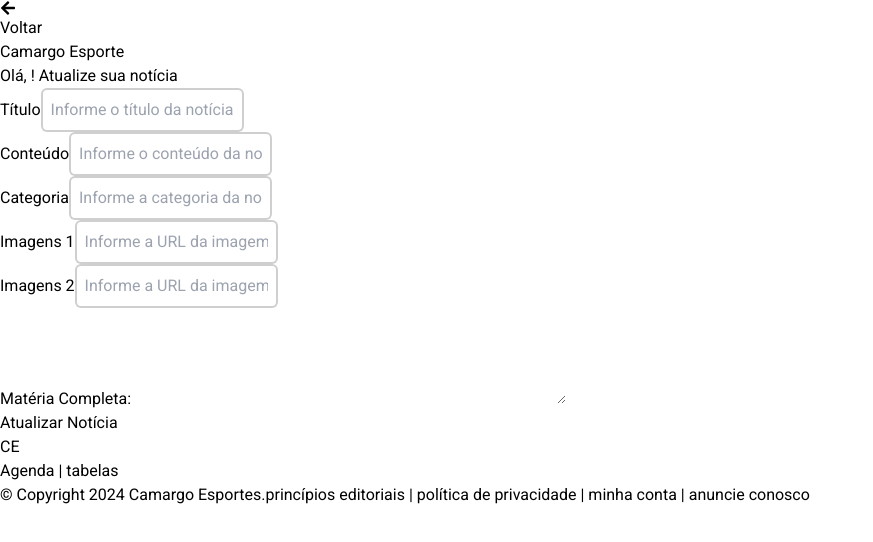
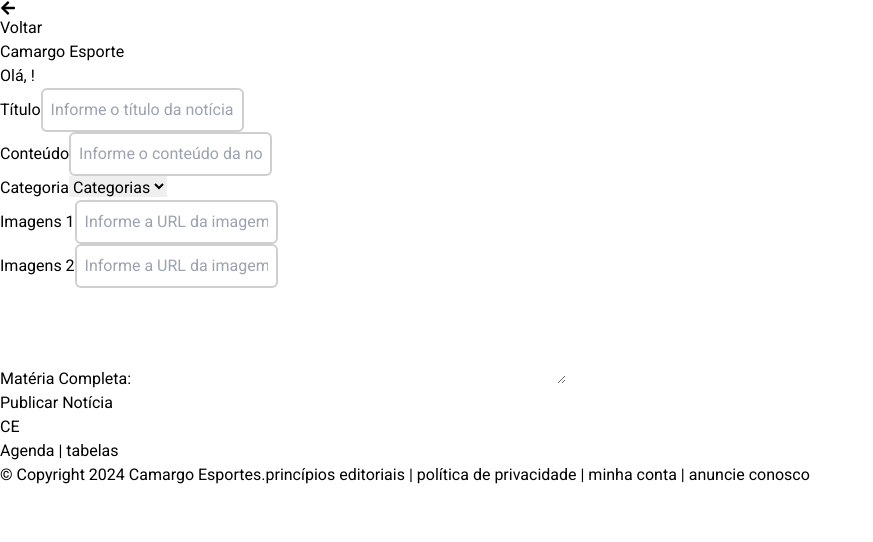
Before and after one commit to Lucas-SousaS/CE-Camargo-Esportes, a React (Vite) app in the folder Front-end/Camargo Esportes/: page /editnews/1 in a window 1280 px wide. Shown: the top 542 px of the page, without its empty margins (0-873 px from the left). Built offline with nearby package versions, Linux system fonts and the light colour scheme; no server answers.

Commit message:
feat: validations in news update

```diff
--- a/Front-end/Camargo Esportes/src/Pages/EditNews/EditNews.jsx
+++ b/Front-end/Camargo Esportes/src/Pages/EditNews/EditNews.jsx
@@ -17,9 +17,20 @@
   const [user, setUser] = useState([]);
   const { id } = useParams();
 
+  const [errorTitulo, setErrorTitulo] = useState("");
+  const [errorConteudo, setErrorConteudo] = useState("");
+  const [errorCategoria, setErrorCategoria] = useState("");
+  const [errorImagem1, setErrorImagem1] = useState("");
+  const [errorImagem2, setErrorImagem2] = useState("");
+  const [errorMateriaCompleta, setErrorMateriaCompleta] = useState("");
+  const [message, setMessage] = useState("");
+  const [sucess, setSucess] = useState();
+
   useEffect(() => {
-    setImagens(`{"imagem_principal": "${imagem1}", "imagem_adicional_1": "${imagem2}"}`);
-  }, [imagem1, imagem2])
+    setImagens(
+      `{"imagem_principal": "${imagem1}", "imagem_adicional_1": "${imagem2}"}`
+    );
+  }, [imagem1, imagem2]);
 
   useEffect(() => {
     const url = `http://localhost/CE-Camargo-Esportes/Back-end/get_news.php?id=${id}`;
@@ -36,12 +47,12 @@
           setError(data.error);
         } else {
           const imagesNew = JSON.parse(data.imagens);
-            setImagem1(imagesNew.imagem_principal)
-            setImagem2(imagesNew.imagem_adicional_1)
-            setTitulo(data.titulo)
-            setConteudo(data.conteudo)
-            setCategoria(data.categoria)
-            setMateriaCompleta(data.materiaCompleta)
+          setImagem1(imagesNew.imagem_principal);
+          setImagem2(imagesNew.imagem_adicional_1);
+          setTitulo(data.titulo);
+          setConteudo(data.conteudo);
+          setCategoria(data.categoria);
+          setMateriaCompleta(data.materiaCompleta);
         }
       })
       .catch((err) => {})
@@ -51,6 +62,47 @@
   const handleSubmit = async (e) => {
     e.preventDefault();
 
+    if (!titulo) {
+      setErrorTitulo("Por favor, insira o titulo.");
+      return;
+    } else {
+      setErrorTitulo("");
+    }
+
+    if (!conteudo) {
+      setErrorConteudo("Por favor, insira o conteudo.");
+      return;
+    } else {
+      setErrorConteudo("");
+    }
+
+    if (!categoria) {
+      setErrorCategoria("Por favor, insira a categoria.");
+      return;
+    } else {
+      setErrorCategoria("");
+    }
+
+    if (!imagem1) {
+      setErrorImagem1("Por favor, insira a 1° imagem.");
+      return;
+    } else {
+      setErrorImagem1("");
+    }
+
+    if (!imagem2) {
+      setErrorImagem2("Por favor, insira a 2° imagem.");
+      return;
+    } else {
+      setErrorImagem2("");
+    }
+
+    if (!materiaCompleta) {
+      setErrorMateriaCompleta("Por favor, insira a matéria.");
+      return;
+    } else {
+      setErrorMateriaCompleta("");
+    }
     try {
       const response = await fetch(
         "http://localhost/CE-Camargo-Esportes/Back-end/update_news.php",
@@ -83,13 +135,18 @@
       console.log("Resposta do servidor:", data);
 
       if (data.status === "success") {
-        console.log("Você se cadastrou com sucesso!");
+        setSucess(true);
+        setMessage(`Notícia atualizada com sucesso!`);
+        setTimeout(() => {
+          setMessage()
+        }, 2000);
       } else {
-        console.log("Erro ao cadastrar a notícia");
+        setSucess(false);
+        setMessage(`Erro ao atualizar a notícia`);
       }
-
     } catch (error) {
-      console.error("Erro ao enviar dados:", error);
+      setSucess(false);
+      setMessage(`Erro ao enviar dados`);
     }
   };
 
@@ -106,7 +163,6 @@
       if (data.loggedIn) {
         setIsLogged(true);
         setUser(data.user);
-        console.log(data.user);
         setAutor(data.user.nome);
       } else {
         setIsLogged(false);
@@ -125,8 +181,8 @@
           onSubmit={handleSubmit}
           className={`gap-3 h-1/2 flex flex-col items-center box-form`}
         >
-          <h1 className="font-bold text-3xl text-gray-600">
-            Olá, {user.nome}! Atualize sua notícia
+          <h1 className="font-bold text-3xl text-gray-600 mb-8">
+            Olá, {user.nome}!
           </h1>
 
           <div className="flex flex-col gap-1 w-[100%]">
@@ -138,6 +194,9 @@
               func={setTitulo}
               value={titulo}
             />
+            {errorTitulo && (
+              <p className="text-red-500 text-sm mt-1">{errorTitulo}</p>
+            )}
           </div>
 
           <div className="flex flex-col gap-1 w-[100%]">
@@ -149,17 +208,41 @@
               func={setConteudo}
               value={conteudo}
             />
+
+            {errorConteudo && (
+              <p className="text-red-500 text-sm mt-1">{errorConteudo}</p>
+            )}
           </div>
 
           <div className="flex flex-col gap-1 w-[100%]">
-            <Input
-              label={"Categoria"}
-              type={"text"}
-              id={"categoria"}
-              placeholder={"Informe a categoria da notícia"}
-              func={setCategoria}
+            <label
+              htmlFor={"categoria"}
+              className=" text-gray-600 font-semibold"
+            >
+              Categoria
+            </label>
+
+            <select
+              className="text-[#888] py-3 px-1 border-[2px] border-[#80808060] rounded-md"
+              type="text"
               value={categoria}
-            />
+              onChange={(e) => setCategoria(e.target.value)}
+              id="categoria"
+              placeholder="Informe a categoria da notícia"
+            >
+              <option value="">Categorias</option>
+              <option value="Futebol">Futebol</option>
+              <option value="Basquete">Basquete</option>
+              <option value="Volei">Volei</option>
+              <option value="Boxe">Boxe</option>
+              <option value="Tênis">Tênis</option>
+              <option value="Golfe">Golfe</option>
+              <option value="Fórmula 1">Fórmula 1</option>
+            </select>
+
+            {errorCategoria && (
+              <p className="text-red-500 text-sm mt-1">{errorCategoria}</p>
+            )}
           </div>
 
           <div className="flex flex-col gap-1 w-[100%]">
@@ -171,6 +254,9 @@
               func={setImagem1}
               value={imagem1}
             />
+            {errorImagem1 && (
+              <p className="text-red-500 text-sm mt-1">{errorImagem1}</p>
+            )}
           </div>
 
           <div className="flex flex-col gap-1 w-[100%]">
@@ -182,11 +268,15 @@
               func={setImagem2}
               value={imagem2}
             />
+
+            {errorImagem2 && (
+              <p className="text-red-500 text-sm mt-1">{errorImagem2}</p>
+            )}
           </div>
 
           <div className="flex flex-col gap-1 w-[100%]">
             <label
-              for="materiaCompleta"
+              htmlFor="materiaCompleta"
               className="text-gray-600 font-semibold"
             >
               Matéria Completa:
@@ -199,17 +289,36 @@
               value={materiaCompleta}
               onChange={(e) => setMateriaCompleta(e.target.value)}
             ></textarea>
+
+            {errorMateriaCompleta && (
+              <p className="text-red-500 text-sm mt-1">
+                {errorMateriaCompleta}
+              </p>
+            )}
           </div>
+
+          {message ? (
+            <div className="w-full mb-4">
+              <div
+                className={`w-full flex justify-center p-2 items-center rounded ${
+                  sucess ? "bg-green-200" : "bg-red-200"
+                }`}
+              >
+                <h2 className={`${sucess ? "text-green-700" : "text-red-700"}`}>
+                  {message}
+                </h2>
+              </div>
+            </div>
+          ) : null}
 
           <button
             type="submit"
             className="bg-[#06aa48] p-1 py-2 w-[100%] rounded-md text-white hover:shadow-xl transition-all hover:brightness-110"
           >
-            Atualizar Notícia
+            Publicar Notícia
           </button>
         </form>
       </div>
-
       <Footer />
     </>
   );
```
